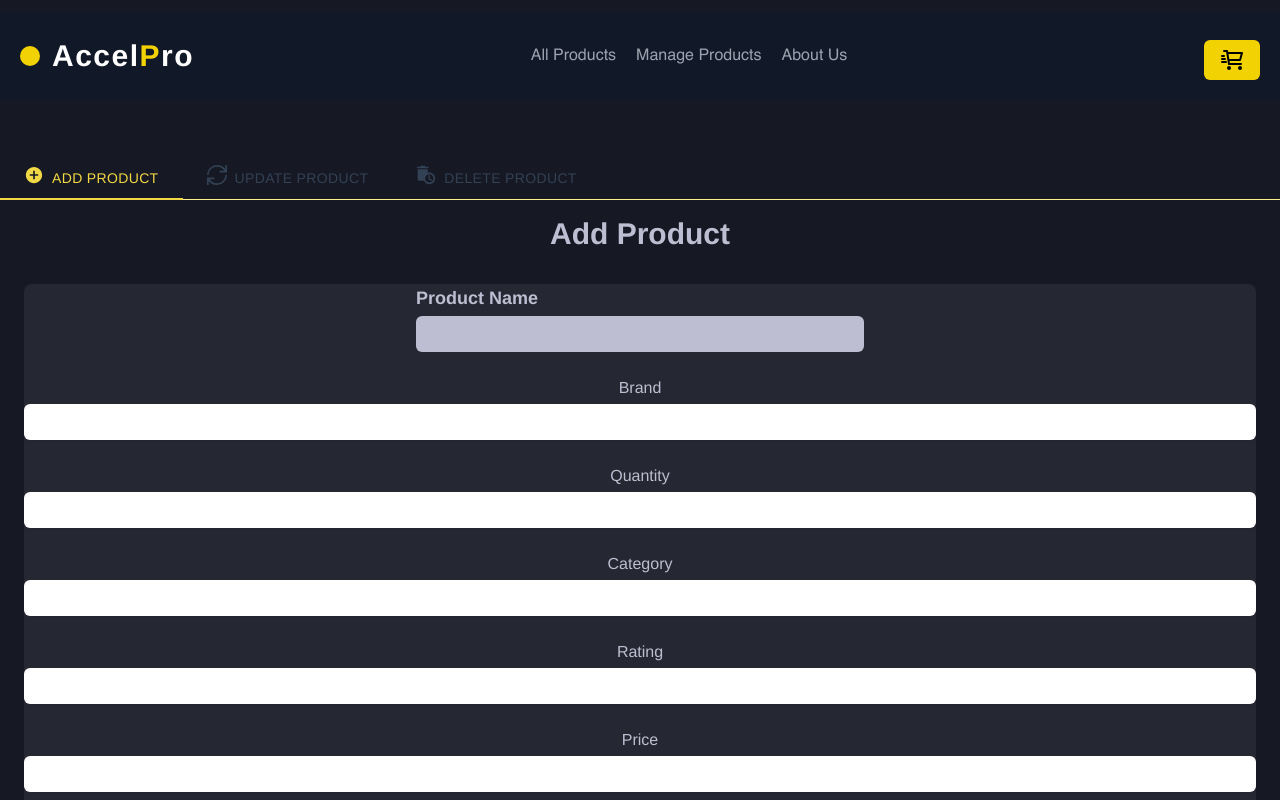
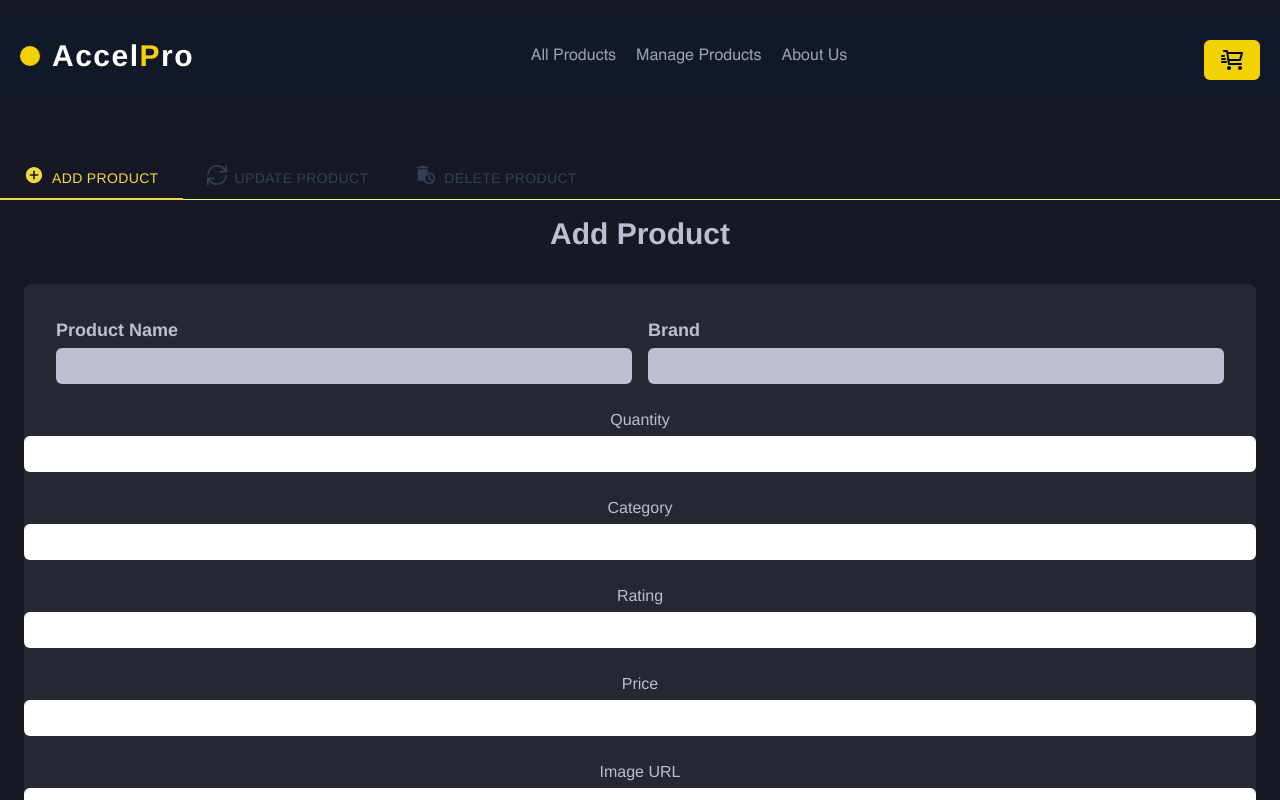
Before and after one commit to coder7475/sports-frontend, a React (Vite) app: page /manage-products in a window 1280 px wide. Shown: the top 800 px of the page. Built offline with nearby package versions, Linux system fonts and the light colour scheme.

Commit message:
feat: resutructure first 2 input field of add form

```diff
--- a/package.json
+++ b/package.json
@@ -23,6 +23,7 @@
     "react-hook-form": "^7.52.1",
     "react-redux": "^9.1.2",
     "react-router-dom": "^6.24.1",
+    "react-shadcn": "link:",
     "tailwind-merge": "^2.4.0",
     "tailwindcss-animate": "^1.0.7",
     "zod": "^3.23.8"
--- a/src/components/forms/ProductForm/ProductForm.tsx
+++ b/src/components/forms/ProductForm/ProductForm.tsx
@@ -29,7 +29,8 @@ const ProductForm = () => {
       onSubmit={handleSubmit(onSubmit)}
       className="mx-auto rounded-lg mt-8 space-y-6 bg-card w-full"
     >
-      <div className="max-w-md mx-auto">
+      <div className="flex flex-col w-full lg:flex-row gap-4 px-8 pt-8">
+        <div className="w-full">
           <label
             htmlFor="name"
             className="block text-start text-lg font-semibold text-card-foreground"
@@ -49,24 +50,25 @@ const ProductForm = () => {
           )}
         </div>
 
-      <div>
+        <div className="w-full">
           <label
             htmlFor="brand"
-          className="block text-base font-medium text-card-foreground"
+            className="block text-start text-lg font-semibold text-card-foreground"
           >
-          Brand
-        </label>
+            Brand{" "}
             <input
               type="text"
               id="brand"
               {...register("brand", { required: "Brand is required" })}
-          className="mt-1 block w-full rounded-md border-gray-300 shadow-sm focus:border-indigo-300 focus:ring focus:ring-indigo-200 focus:ring-opacity-50"
+              className="mt-1 text-black px-1 py-1 block w-full rounded-md bg-card-foreground border-primary focus:border-primary"
             />
+          </label>
           {errors.brand && (
             <Alert variant="destructive">
               <AlertDescription>{errors.brand.message}</AlertDescription>
             </Alert>
           )}
+        </div>
       </div>
 
       <div>
```
Also changed, not shown: 1 other file (tests, documents, lock files or other folders). Lines whose indentation alone changed are shown as unchanged.
